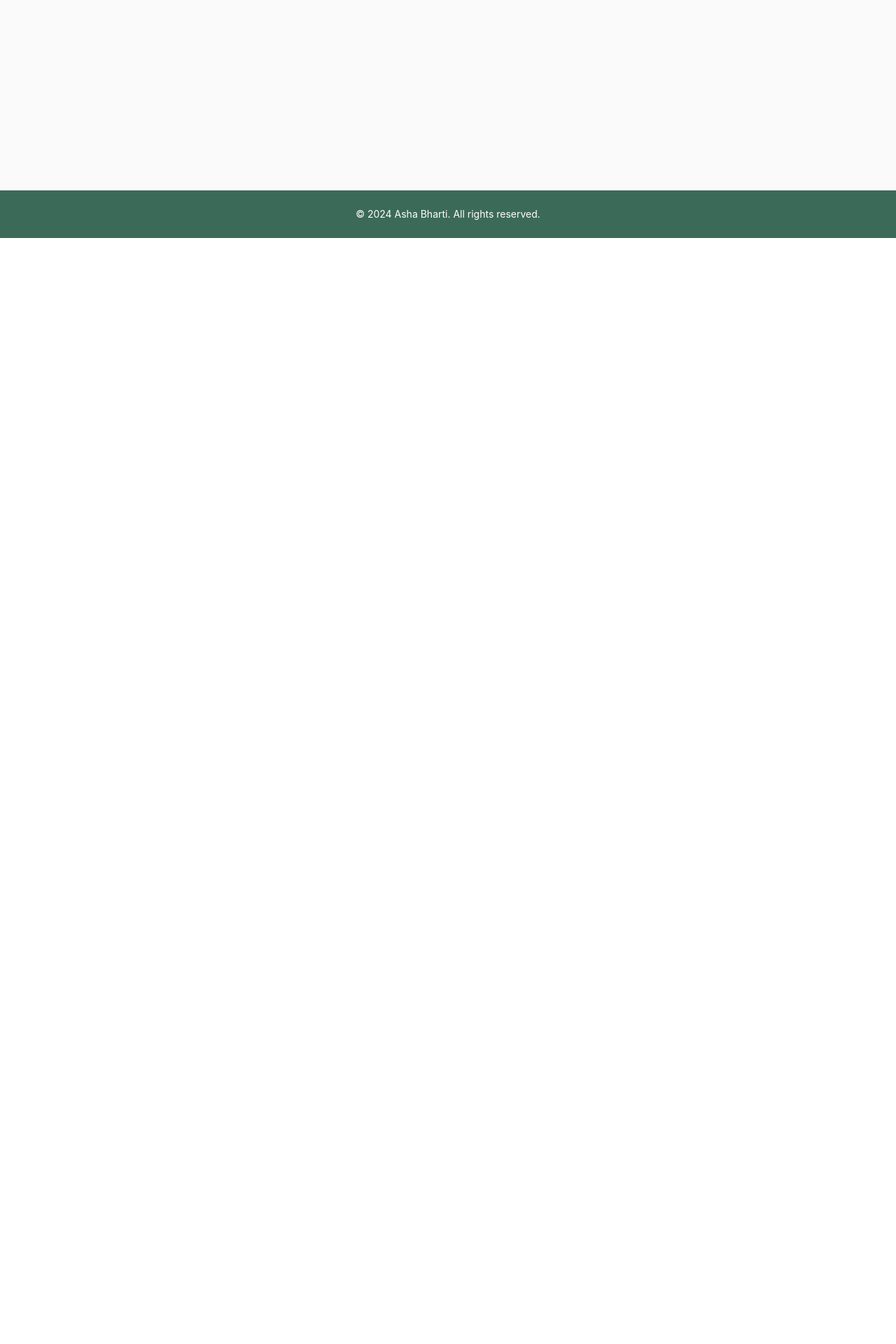
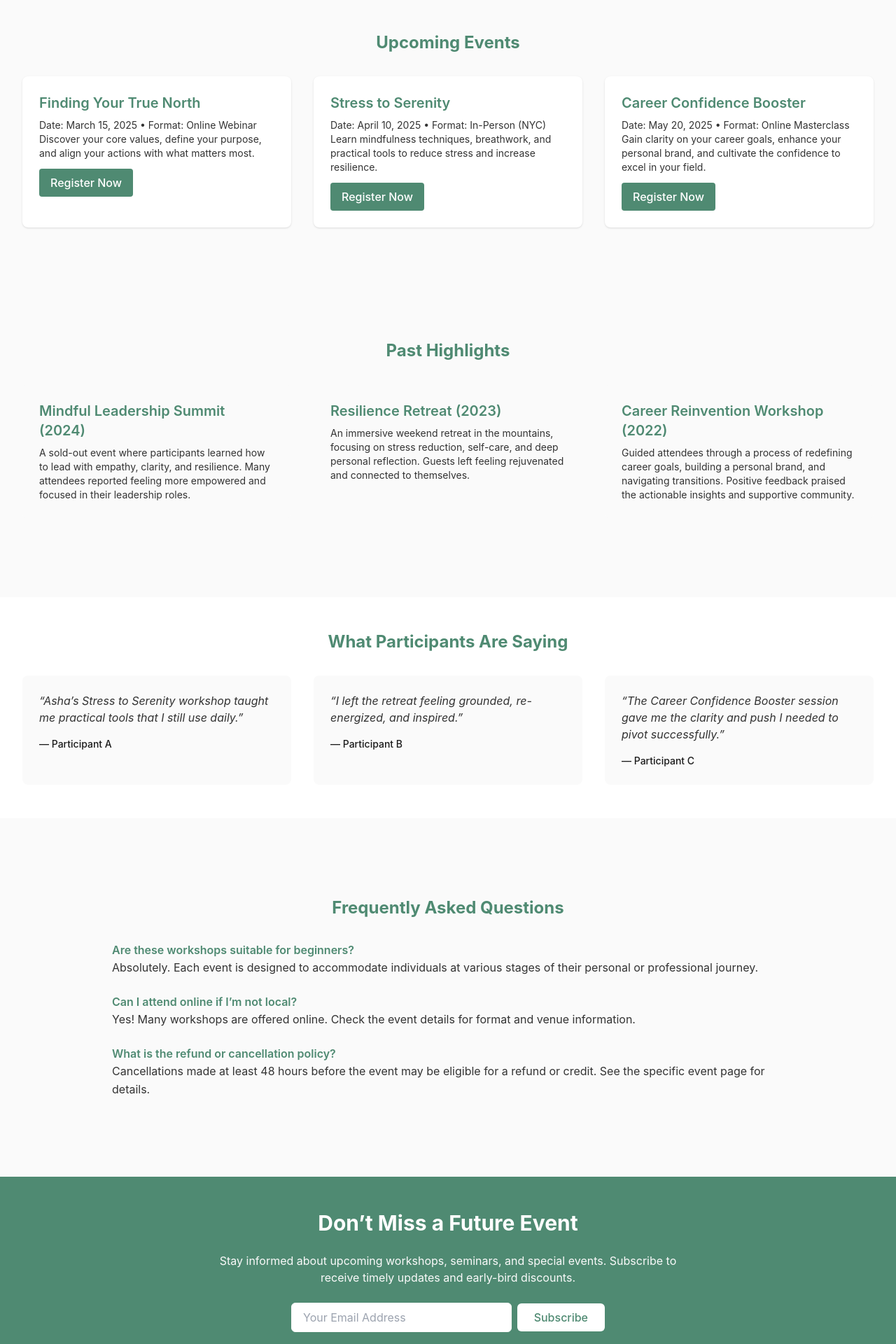
Before and after one commit to KushagraBharti/Asha-Bharti-Site, a React (Vite) app in the folder frontend/: page /workshops in a window 1280 px wide. Shown: the part 460-2380 px from the top of the page at 70% size. Before the commit the page ends 800 px from the top, so only its background shows below. Built offline with nearby package versions, Linux system fonts and the light colour scheme.

Commit message:
workshops

```diff
--- a/frontend/src/pages/Workshops.tsx
+++ b/frontend/src/pages/Workshops.tsx
@@ -1,9 +1,200 @@
+// frontend/src/pages/Workshops.tsx
 import React from 'react';
+import { Link } from 'react-router-dom';
 
 const Workshops: React.FC = () => (
-  <main style={{ padding: '2rem' }}>
-    <h1>Workshops & Seminars</h1>
-    <p>Calendar and registration options for events.</p>
+  <main className="space-y-16">
+
+    {/* Introduction / Upcoming Events */}
+    <section className="relative bg-white overflow-hidden">
+      <div className="max-w-7xl mx-auto px-4 sm:px-6 lg:px-8 py-12 md:py-20 text-center">
+        <h1 className="text-3xl md:text-4xl font-bold text-primary mb-6">Workshops & Seminars</h1>
+        <p className="text-neutral leading-relaxed max-w-3xl mx-auto">
+          Join me for interactive workshops, insightful seminars, and transformative
+          events designed to empower you with practical tools and strategies. Whether
+          you’re looking to boost your career, improve personal well-being, or
+          enhance leadership skills, these sessions provide an immersive, hands-on
+          learning experience.
+        </p>
+      </div>
+    </section>
+
+    {/* Upcoming Events */}
+    <section className="bg-neutral-light py-12">
+      <div className="max-w-7xl mx-auto px-4 sm:px-6 lg:px-8">
+        <h2 className="text-2xl font-bold text-center mb-8 text-primary">Upcoming Events</h2>
+        <div className="grid gap-8 md:grid-cols-3">
+
+          {/* Workshop 1 */}
+          <div className="bg-white p-6 rounded-lg shadow hover:shadow-lg transition-shadow">
+            <h3 className="text-xl font-semibold text-primary mb-2">Finding Your True North</h3>
+            <p className="text-sm text-neutral mb-3">
+              Date: March 15, 2025 • Format: Online Webinar<br/>
+              Discover your core values, define your purpose, and align your actions
+              with what matters most.
+            </p>
+            <Link
+              to="/scheduling"
+              className="bg-primary text-white px-4 py-2 rounded font-medium hover:bg-primary-dark transition-colors inline-block"
+            >
+              Register Now
+            </Link>
+          </div>
+
+          {/* Workshop 2 */}
+          <div className="bg-white p-6 rounded-lg shadow hover:shadow-lg transition-shadow">
+            <h3 className="text-xl font-semibold text-primary mb-2">Stress to Serenity</h3>
+            <p className="text-sm text-neutral mb-3">
+              Date: April 10, 2025 • Format: In-Person (NYC)<br/>
+              Learn mindfulness techniques, breathwork, and practical tools to
+              reduce stress and increase resilience.
+            </p>
+            <Link
+              to="/scheduling"
+              className="bg-primary text-white px-4 py-2 rounded font-medium hover:bg-primary-dark transition-colors inline-block"
+            >
+              Register Now
+            </Link>
+          </div>
+
+          {/* Workshop 3 */}
+          <div className="bg-white p-6 rounded-lg shadow hover:shadow-lg transition-shadow">
+            <h3 className="text-xl font-semibold text-primary mb-2">Career Confidence Booster</h3>
+            <p className="text-sm text-neutral mb-3">
+              Date: May 20, 2025 • Format: Online Masterclass<br/>
+              Gain clarity on your career goals, enhance your personal brand,
+              and cultivate the confidence to excel in your field.
+            </p>
+            <Link
+              to="/scheduling"
+              className="bg-primary text-white px-4 py-2 rounded font-medium hover:bg-primary-dark transition-colors inline-block"
+            >
+              Register Now
+            </Link>
+          </div>
+
+        </div>
+      </div>
+    </section>
+
+    {/* Past Events & Highlights */}
+    <section className="py-12">
+      <div className="max-w-7xl mx-auto px-4 sm:px-6 lg:px-8">
+        <h2 className="text-2xl font-bold text-primary text-center mb-8">Past Highlights</h2>
+        <div className="grid gap-8 md:grid-cols-3">
+
+          <article className="bg-neutral-light p-6 rounded-lg">
+            <h3 className="text-xl font-semibold text-primary mb-2">Mindful Leadership Summit (2024)</h3>
+            <p className="text-sm text-neutral">
+              A sold-out event where participants learned how to lead with empathy,
+              clarity, and resilience. Many attendees reported feeling more empowered
+              and focused in their leadership roles.
+            </p>
+          </article>
+
+          <article className="bg-neutral-light p-6 rounded-lg">
+            <h3 className="text-xl font-semibold text-primary mb-2">Resilience Retreat (2023)</h3>
+            <p className="text-sm text-neutral">
+              An immersive weekend retreat in the mountains, focusing on stress reduction,
+              self-care, and deep personal reflection. Guests left feeling rejuvenated
+              and connected to themselves.
+            </p>
+          </article>
+
+          <article className="bg-neutral-light p-6 rounded-lg">
+            <h3 className="text-xl font-semibold text-primary mb-2">Career Reinvention Workshop (2022)</h3>
+            <p className="text-sm text-neutral">
+              Guided attendees through a process of redefining career goals, building a personal
+              brand, and navigating transitions. Positive feedback praised the actionable
+              insights and supportive community.
+            </p>
+          </article>
+
+        </div>
+      </div>
+    </section>
+
+    {/* Testimonials from Past Participants */}
+    <section className="bg-white py-12">
+      <div className="max-w-7xl mx-auto px-4 sm:px-6 lg:px-8">
+        <h2 className="text-2xl font-bold text-primary text-center mb-8">What Participants Are Saying</h2>
+        <div className="grid gap-8 md:grid-cols-3">
+          <blockquote className="bg-neutral-light p-6 rounded-lg">
+            <p className="text-neutral italic">
+              “Asha’s Stress to Serenity workshop taught me practical tools that I still use daily.”
+            </p>
+            <footer className="mt-4 text-sm font-medium text-neutral-dark">— Participant A</footer>
+          </blockquote>
+          <blockquote className="bg-neutral-light p-6 rounded-lg">
+            <p className="text-neutral italic">
+              “I left the retreat feeling grounded, re-energized, and inspired.”
+            </p>
+            <footer className="mt-4 text-sm font-medium text-neutral-dark">— Participant B</footer>
+          </blockquote>
+          <blockquote className="bg-neutral-light p-6 rounded-lg">
+            <p className="text-neutral italic">
+              “The Career Confidence Booster session gave me the clarity and push I needed to pivot successfully.”
+            </p>
+            <footer className="mt-4 text-sm font-medium text-neutral-dark">— Participant C</footer>
+          </blockquote>
+        </div>
+      </div>
+    </section>
+
+    {/* FAQs */}
+    <section className="py-12 bg-neutral-light">
+      <div className="max-w-5xl mx-auto px-4 sm:px-6 lg:px-8 space-y-8">
+        <h2 className="text-2xl font-bold text-primary text-center">Frequently Asked Questions</h2>
+        <div className="space-y-6 text-neutral">
+          <div>
+            <h3 className="font-semibold text-primary">Are these workshops suitable for beginners?</h3>
+            <p className="leading-relaxed">
+              Absolutely. Each event is designed to accommodate individuals at various stages
+              of their personal or professional journey.
+            </p>
+          </div>
+          <div>
+            <h3 className="font-semibold text-primary">Can I attend online if I’m not local?</h3>
+            <p className="leading-relaxed">
+              Yes! Many workshops are offered online. Check the event details for format and
+              venue information.
+            </p>
+          </div>
+          <div>
+            <h3 className="font-semibold text-primary">What is the refund or cancellation policy?</h3>
+            <p className="leading-relaxed">
+              Cancellations made at least 48 hours before the event may be eligible for a refund
+              or credit. See the specific event page for details.
+            </p>
+          </div>
+        </div>
+      </div>
+    </section>
+
+    {/* Subscribe for Event Alerts */}
+    <section className="bg-primary text-white py-12">
+      <div className="max-w-7xl mx-auto px-4 sm:px-6 lg:px-8 text-center space-y-6">
+        <h2 className="text-3xl font-bold">Don’t Miss a Future Event</h2>
+        <p className="max-w-2xl mx-auto text-neutral-light">
+          Stay informed about upcoming workshops, seminars, and special events. Subscribe
+          to receive timely updates and early-bird discounts.
+        </p>
+        <form className="max-w-md mx-auto flex flex-col md:flex-row md:space-x-2 space-y-2 md:space-y-0 items-center">
+          <input
+            type="email"
+            placeholder="Your Email Address"
+            className="w-full md:flex-grow px-4 py-2 rounded-md text-neutral-dark border border-neutral-light focus:outline-none focus:border-primary"
+          />
+          <button
+            type="submit"
+            className="bg-white text-primary px-6 py-2 rounded-md font-medium hover:bg-primary-light transition-colors"
+          >
+            Subscribe
+          </button>
+        </form>
+      </div>
+    </section>
+
   </main>
 );
 
```
